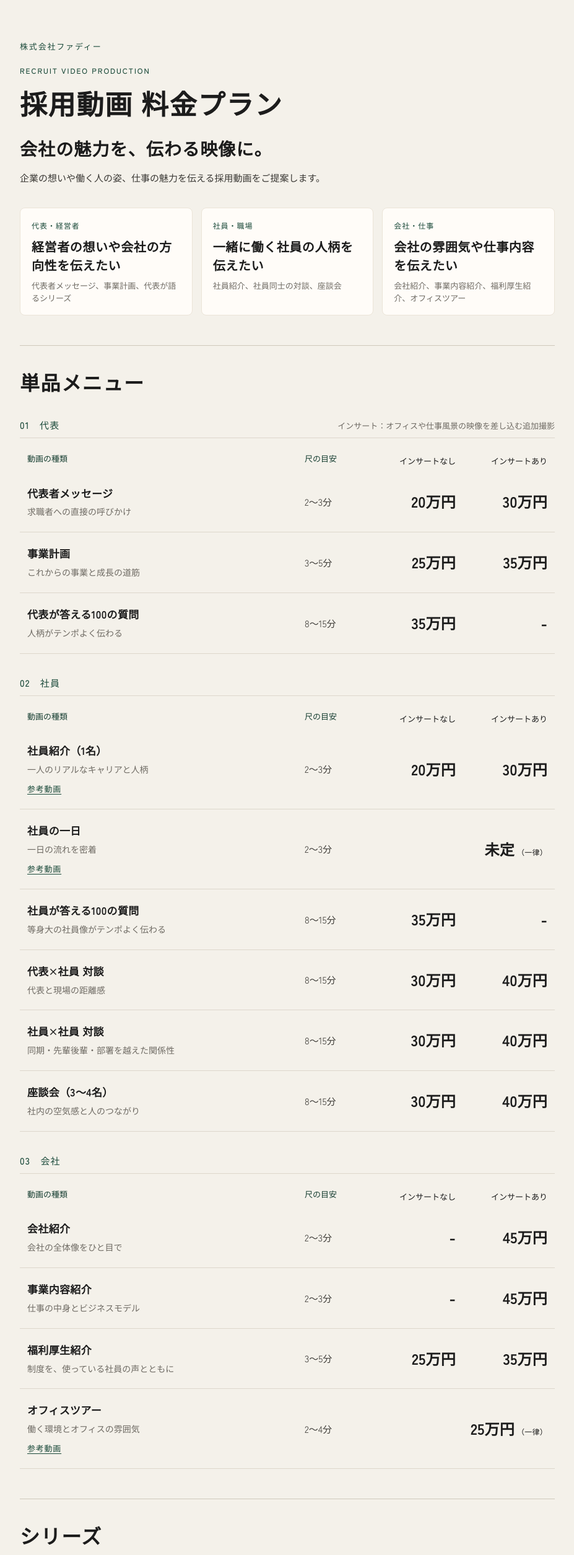
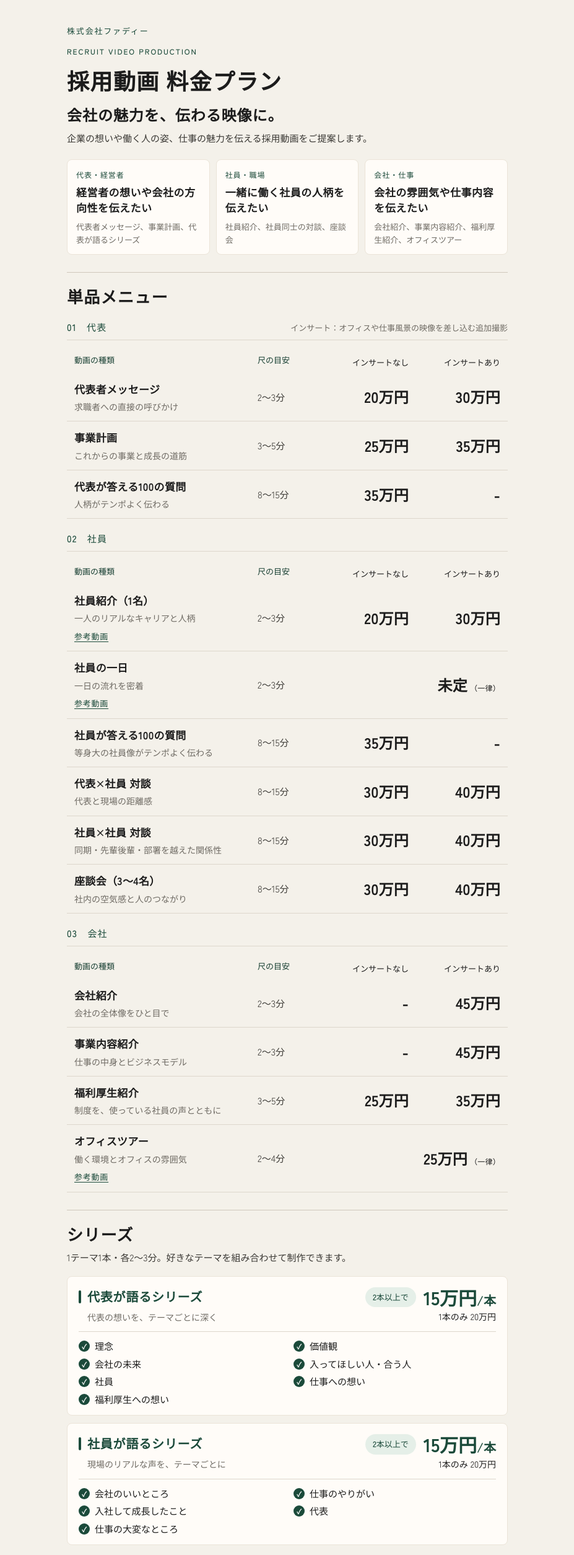
Before and after one commit to ogawajimushoy-source/recruit-video-menu, a plain HTML site: page index.html in a window 1280 px wide. Shown: the top 2509 px of the page at 62% size, without its empty margins (176-1103 px from the left). Drawn offline with Linux system fonts and the light colour scheme.

Commit message:
Narrow the price list and tighten the spacing so it needs less scrolling.
Co-authored-by: Cursor <cursoragent@cursor.com>

```diff
--- a/index.html
+++ b/index.html
@@ -31,16 +31,16 @@
       color: var(--ink);
       font-family: "Zen Kaku Gothic New", "Yu Gothic", "Yu Gothic UI", "Meiryo", sans-serif;
       font-weight: 400;
-      line-height: 1.7;
+      line-height: 1.6;
     }
     a { color: var(--green); }
     .sheet {
-      width: min(920px, 100%);
+      width: min(760px, 100%);
       margin: 0 auto;
-      padding: 64px 28px 88px;
+      padding: 40px 24px 56px;
     }
     .company {
-      margin: 0 0 18px;
+      margin: 0 0 12px;
       color: var(--green);
       font-size: 13px;
       font-weight: 500;
@@ -56,21 +56,21 @@
     h1 {
       margin: 0;
       font-family: "Shippori Mincho", "Yu Mincho", serif;
-      font-size: 44px;
+      font-size: 36px;
       font-weight: 600;
       letter-spacing: 0.04em;
       line-height: 1.3;
     }
     .promise {
-      margin: 22px 0 0;
+      margin: 14px 0 0;
       font-family: "Shippori Mincho", "Yu Mincho", serif;
-      font-size: 28px;
+      font-size: 24px;
       font-weight: 600;
       letter-spacing: 0.04em;
       line-height: 1.5;
     }
     .lead {
-      margin: 14px 0 0;
+      margin: 8px 0 0;
       max-width: 38em;
       color: #3a3834;
       font-size: 15px;
@@ -78,15 +78,15 @@
     .aims {
       display: grid;
       grid-template-columns: repeat(3, 1fr);
-      gap: 14px;
-      margin: 36px 0 0;
+      gap: 10px;
+      margin: 22px 0 0;
       padding: 0;
       list-style: none;
     }
     .aims a {
       display: block;
       height: 100%;
-      padding: 18px 18px 16px;
+      padding: 14px 14px 12px;
       background: var(--card);
       border: 1px solid #ebe4d8;
       border-radius: 8px;
@@ -103,9 +103,9 @@
     }
     .aims strong {
       display: block;
-      margin-top: 8px;
+      margin-top: 6px;
       font-family: "Shippori Mincho", "Yu Mincho", serif;
-      font-size: 20px;
+      font-size: 17px;
       font-weight: 600;
       letter-spacing: 0.03em;
       line-height: 1.5;
@@ -119,7 +119,7 @@
       font-weight: 400;
       line-height: 1.6;
     }
-    .rule { margin: 48px 0 36px; border: 0; border-top: 1px solid #cfc8bc; }
+    .rule { margin: 28px 0 20px; border: 0; border-top: 1px solid #cfc8bc; }
     .section-label {
       margin: 0 0 8px;
       color: var(--green);
@@ -130,13 +130,13 @@
     h2 {
       margin: 0;
       font-family: "Shippori Mincho", "Yu Mincho", serif;
-      font-size: 32px;
+      font-size: 26px;
       font-weight: 600;
       letter-spacing: 0.05em;
       line-height: 1.4;
     }
     .section-lead {
-      margin: 12px 0 0;
+      margin: 8px 0 0;
       color: #3a3834;
       font-size: 15px;
     }
@@ -171,7 +171,7 @@
       font-size: 14px;
       line-height: 1.7;
     }
-    .menu-block { margin-top: 34px; }
+    .menu-block { margin-top: 20px; }
     .menu-block h3 {
       margin: 0 0 12px;
       padding-bottom: 8px;
@@ -236,7 +236,7 @@
       text-align: right;
     }
     tbody th, tbody td {
-      padding: 20px 12px;
+      padding: 12px;
       border-bottom: 1px solid var(--line);
       text-align: left;
       vertical-align: middle;
@@ -339,12 +339,12 @@
     }
     .series {
       display: grid;
-      gap: 16px;
-      margin-top: 28px;
+      gap: 12px;
+      margin-top: 18px;
     }
     .series article {
       margin: 0;
-      padding: 26px 28px 22px;
+      padding: 16px 18px 14px;
       background: var(--card);
       border: 1px solid #ebe4d8;
       border-radius: 8px;
@@ -362,7 +362,7 @@
       gap: 10px;
       margin: 0;
       color: var(--green);
-      font-size: 22px;
+      font-size: 20px;
       font-weight: 700;
       letter-spacing: 0.04em;
     }
@@ -380,7 +380,7 @@
       font-size: 14px;
     }
     .series-line {
-      margin: 16px 0;
+      margin: 12px 0;
       border: 0;
       border-top: 1px solid var(--line);
     }
@@ -409,7 +409,7 @@
     .plan-main strong {
       color: var(--green);
       font-family: "Zen Kaku Gothic New", "Yu Gothic", "Meiryo", sans-serif;
-      font-size: 36px;
+      font-size: 30px;
       font-weight: 700;
       letter-spacing: 0;
       line-height: 1;
@@ -427,7 +427,7 @@
     .themes {
       display: grid;
       grid-template-columns: 1fr 1fr;
-      gap: 10px 28px;
+      gap: 6px 20px;
       margin: 0;
       padding: 0;
       list-style: none;
@@ -455,28 +455,28 @@
       line-height: 18px;
       text-align: center;
     }
-    .notes { margin: 22px 0 0; padding: 0; }
+    .notes { margin: 14px 0 0; padding: 0; }
     .notes li { margin: 0 0 6px; }
     .foot {
       display: flex;
       justify-content: flex-end;
       gap: 24px;
-      margin-top: 28px;
+      margin-top: 18px;
       color: var(--muted);
       font-size: 13px;
     }
     .foot p { margin: 0; }
     @media (max-width: 800px) {
-      .sheet { padding: 40px 22px 72px; }
-      h1 { font-size: 36px; }
-      .promise { font-size: 24px; }
-      h2 { font-size: 28px; }
+      .sheet { padding: 32px 18px 48px; }
+      h1 { font-size: 32px; }
+      .promise { font-size: 22px; }
+      h2 { font-size: 24px; }
     }
     @media (max-width: 599px) {
       .aims, .choices, .themes { grid-template-columns: 1fr; }
       .series-head { align-items: flex-start; }
       .plan { align-items: flex-start; margin-left: 0; }
-      .plan-main strong { font-size: 32px; }
+      .plan-main strong { font-size: 28px; }
       .plan-main strong .plan-amount { font-size: inherit; }
       .table-wrap { display: none; }
       .cards { display: block; }
```
